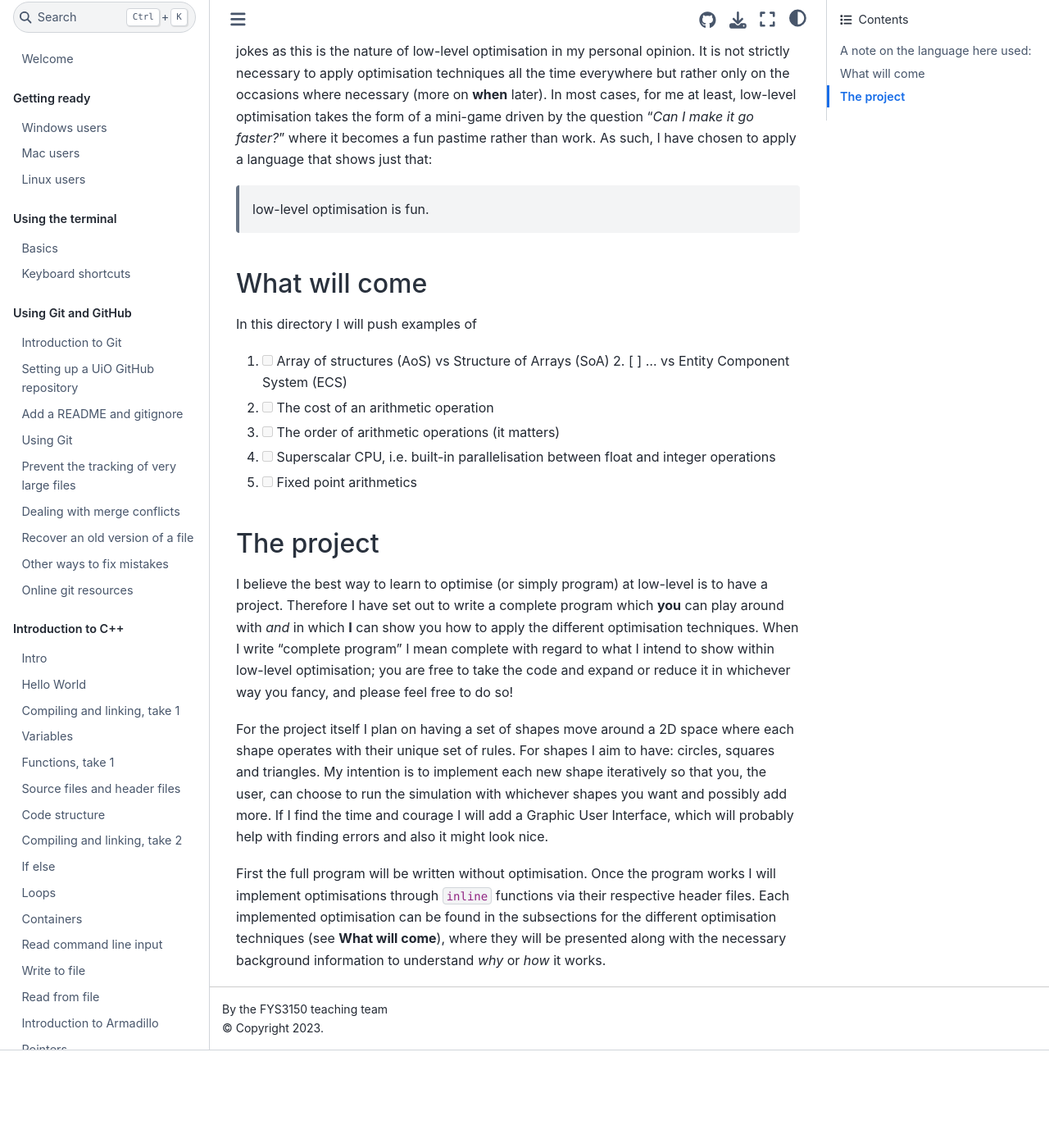
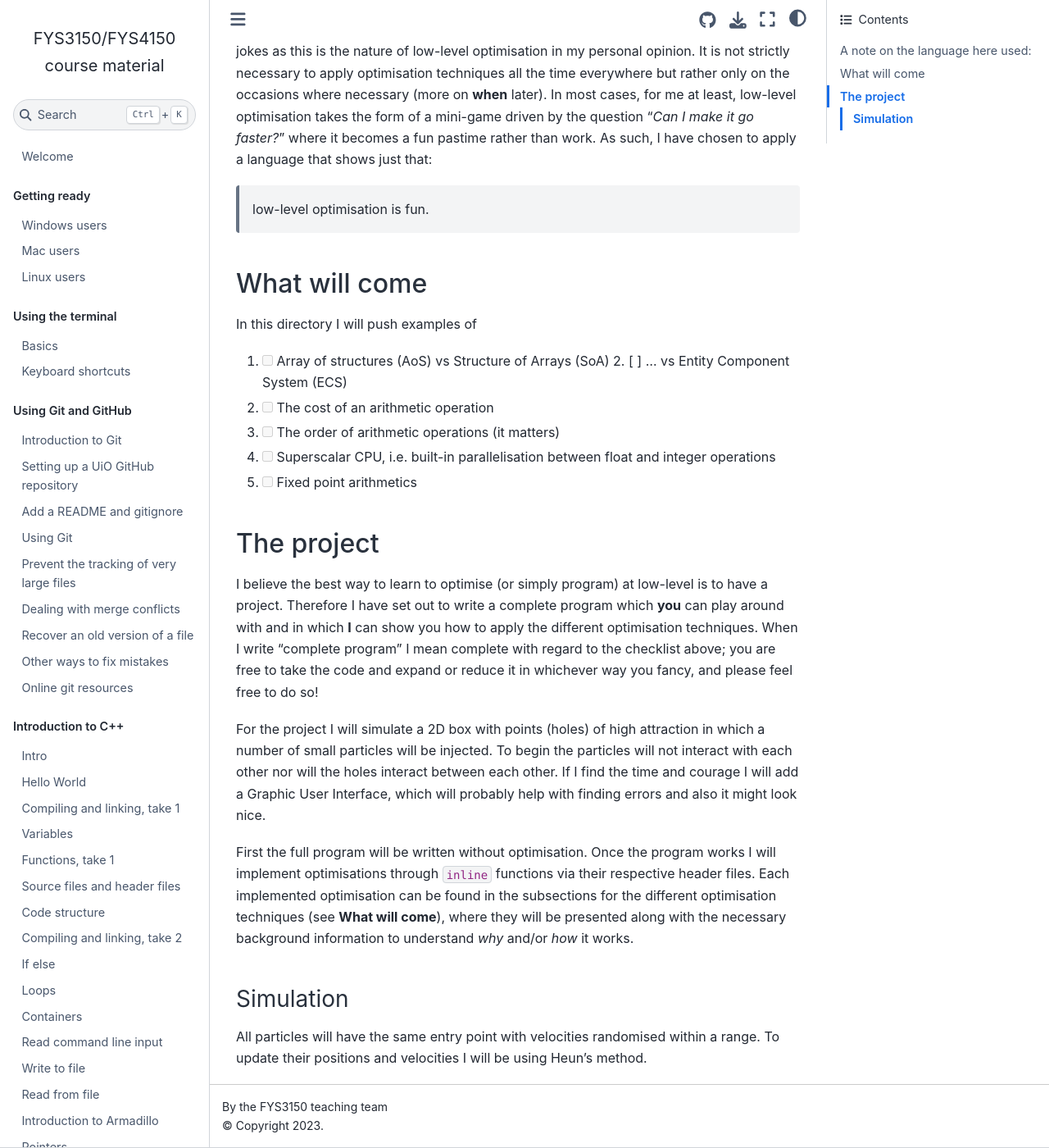
Before and after one commit to anderkve/FYS3150, a Jupyter Book: the page built from code_examples/low_level/README.md, in a window 1280 px wide and 1400 px high, scrolled down 315 px. Shown: the whole window at 82% size. Built offline with Jupyter Book 1.0.4 settings and Sphinx 7.4.7 and the Sphinx Book theme 1.1.4, drawn with Linux system fonts in a browser that asks for light colours; pages that are not in the unit, such as notebooks, are missing from menus; before the commit the page ends 1596 px from its top, so only the background shows below that.

Commit message:
implemented Heun's method and necessary framwork, still incomplete

```diff
--- a/code_examples/low_level/README.md
+++ b/code_examples/low_level/README.md
@@ -25,14 +25,55 @@
 ## The project
 
 I believe the best way to learn to optimise (or simply program) at low-level is to have a project.
-Therefore I have set out to write a complete program which **you** can play around with _and_ in which **I** can show you how to apply the different optimisation techniques.
-When I write "complete program" I mean complete with regard to what I intend to show within low-level optimisation; you are free to take the code and expand or reduce it in whichever way you fancy, and please feel free to do so!
+Therefore I have set out to write a complete program which **you** can play around with and in which **I** can show you how to apply the different optimisation techniques.
+When I write "complete program" I mean complete with regard to the checklist above; you are free to take the code and expand or reduce it in whichever way you fancy, and please feel free to do so!
 
-For the project itself I plan on having a set of shapes move around a 2D space where each shape operates with their unique set of rules.
-For shapes I aim to have: circles, squares and triangles.
-My intention is to implement each new shape iteratively so that you, the user, can choose to run the simulation with whichever shapes you want and possibly add more.
+For the project I will simulate a 2D box with points (holes) of high attraction in which a number of small particles will be injected.
+To begin the particles will not interact with each other nor will the holes interact between each other.
 If I find the time and courage I will add a Graphic User Interface, which will probably help with finding errors and also it might look nice.
 
 First the full program will be written without optimisation.
 Once the program works I will implement optimisations through `inline` functions via their respective header files.
-Each implemented optimisation can be found in the subsections for the different optimisation techniques (see **What will come**), where they will be presented along with the necessary background information to understand _why_ or _how_ it works.
+Each implemented optimisation can be found in the subsections for the different optimisation techniques (see **What will come**), where they will be presented along with the necessary background information to understand _why_ and/or _how_ it works.
+
+[//]: # (### Rules for each shape)
+
+[//]: # ()
+[//]: # (Each shape will interact with other shapes based on their individual and unique set of rules.)
+
+[//]: # (As a general rule the shapes are not allowed to overlap.)
+
+[//]: # (These are the rules for **circles**:)
+
+[//]: # (* experiences an equal attractive force to squares and triangles)
+
+[//]: # (* experiences a repulsive force to other circles)
+
+[//]: # (* can pass through the edges of the box to appear on the opposite side of where it exited)
+
+[//]: # ()
+[//]: # (The **squares** have the rules:)
+
+[//]: # (* If it touches a triangle its size is reduced by half)
+
+[//]: # (* If it touches a circle its size is increased by a fourth)
+
+[//]: # (* If the size of the square is outside of MINIMUM < x < MAXIMUM it is deleted)
+
+[//]: # (* Is bounded by the box)
+
+[//]: # (* OPTIONAL: experiences an attractive force toward the shape that will change the size of the square toward &#40;MAXIMUM - MINIMUM&#41; / 2)
+
+[//]: # (* OPTIONAL: experiences a repulsive force from the shape that would delete it)
+
+[//]: # ()
+[//]: # (The **triangles** have the rules:)
+
+[//]: # (* deleted if it hits three different shapes in a row or three triangles in a row)
+
+[//]: # (* duplicates if it hits the edge of the box)
+
+### Simulation
+
+All particles will have the same entry point with velocities randomised within a range.
+To update their positions and velocities I will be using Heun's method.
```
Also changed, not shown: 7 other files.
